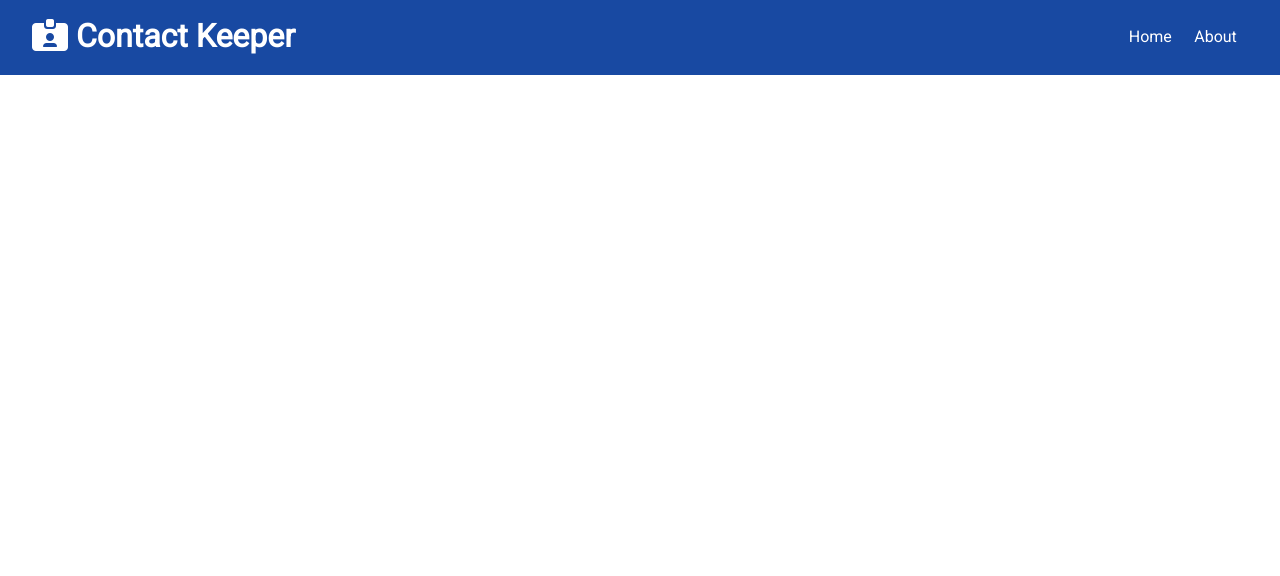
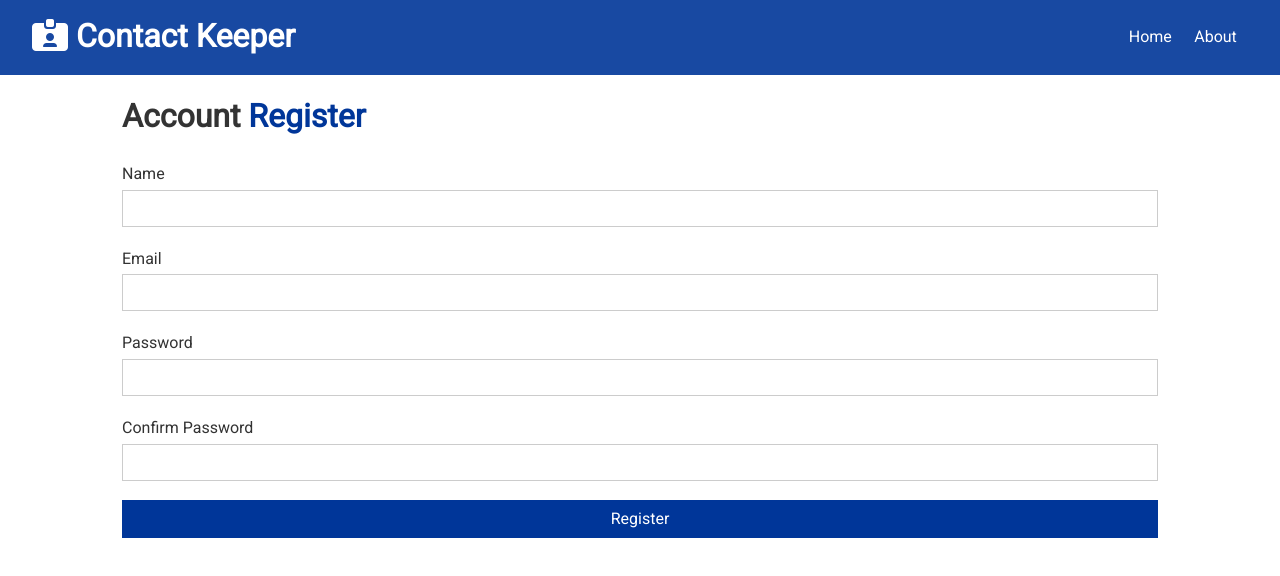
Before and after one commit to arhamilton92/ContactKeeper, a React (Create React App) app in the folder client/: page /register in a window 1280 px wide. Shown: the top 576 px of the page. Built offline with nearby package versions, Linux system fonts and the light colour scheme.

Commit message:
created register page with form to register user.

```diff
--- a/client/src/App.js
+++ b/client/src/App.js
@@ -5,6 +5,7 @@
 import Navbar from './components/layout/Navbar';
 import Home from './components/pages/Home';
 import About from './components/pages/About';
+import Register from './components/auth/Register';
 
 import ContactState from './context/contact/ContactState';
 import AuthState from './context/auth/AuthState';
@@ -20,6 +21,7 @@
               <Switch>
                 <Route exact path='/' component={ Home } />
                 <Route exact path='/about' component={ About } />
+                <Route exact path='/register' component={ Register } />
               </Switch>
             </div>
           </Fragment>
--- /dev/null
+++ b/client/src/components/auth/Register.jsx
@@ -0,0 +1,48 @@
+import React, { useState } from 'react'
+
+const Register = () => {
+    const [user, setUser] = useState({
+        name: '',
+        email: '',
+        password2: '',
+        password2: ''
+    })
+
+    const { name, email, password, password2 } = user;
+
+    const onChange = e => setUser({ ...user, [e.target.name]: e.target.value })
+
+    const onSubmit = e => {
+        e.preventDefault();
+        console.log('Register submit')
+    }
+
+    return (
+        <div classname='form-container'>
+            <h1>
+                Account <span className="text-primary">Register</span>
+            </h1>
+            <form onSubmit={onSubmit}>
+                <div className="form-group">
+                    <label htmlFor="name">Name</label>
+                    <input type="text" name="name" value={name} onChange={onChange}/>
+                </div>
+                <div className="form-group">
+                    <label htmlFor="email">Email</label>
+                    <input type="email" name="email" value={email} onChange={onChange}/>
+                </div>
+                <div className="form-group">
+                    <label htmlFor="password">Password</label>
+                    <input type="password" name="password" value={password} onChange={onChange}/>
+                </div>
+                <div className="form-group">
+                    <label htmlFor="password2">Confirm Password</label>
+                    <input type="password" name="password2" value={password2} onChange={onChange}/>
+                </div>
+                <input type="submit" value="Register" className="btn btn-primary btn-block" />
+            </form>
+        </div>
+    )
+}
+
+export default Register
```
Also changed, not shown: client/src/components/auth/Login.jsx (added).
